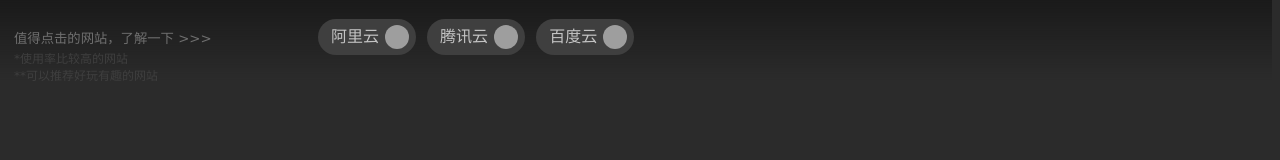
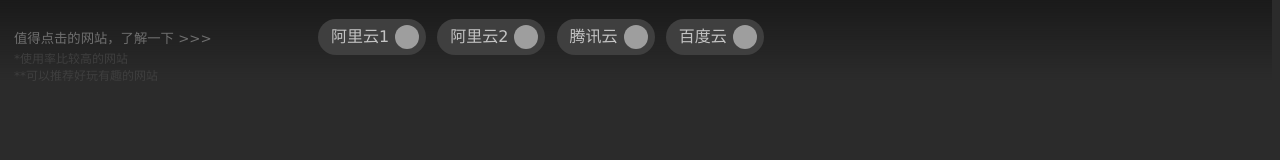
Before and after one commit to yuolvv/177.im, a plain HTML site: page index.html in a window 1280 px wide. Shown: the top 160 px of the page. Drawn offline with Linux system fonts and the light colour scheme; grey boxes are pictures that could not be loaded; files whose address does not match are found by name.

Commit message:
20191126

```diff
--- a/index.html
+++ b/index.html
@@ -365,7 +365,13 @@
         <div class='word'>
             <a href="https://promotion.aliyun.com/ntms/yunparter/invite.html?userCode=5e3lfzbh" target="_blank" class='wordsub' onclick="ga(' send ', 'event ', 'hotwords ', 'click ', 'e ');">
                 <div>
-                    <p class='wordname'>阿里云</p><img src="assets/images/aliyun.png" class="wordicon">
+                    <p class='wordname'>阿里云1</p><img src="assets/images/aliyun.png" class="wordicon">
+                </div>
+            </a>
+
+			<a href="https://s.click.taobao.com/t?e=m%3D2%26s%3DAYjha6o%2Bz8kcQipKwQzePCperVdZeJviEViQ0P1Vf2kguMN8XjClAlvXDCXPasBBwj6Ad6kDUZ1dyx7X%2BKYwWy2NjAHox0QaAtKb%2B42x%2Fl7%2FwOaxdrPYzmcIz%2FPeSO2OYMsSHLWchUVtQl8vLdysepHjKlMEkHC0ZmD53N1AU7B8xG%2BjFJUNJ0vKtvaDQfYbkClB6jgC8iAz%2BYtposB6N2M%2B1FAAYg58xy%2BHtFeiN1whhQs2DjqgEA%3D%3D" target="_blank" class='wordsub' onclick="ga(' send ', 'event ', 'hotwords ', 'click ', 'e ');">
+                <div>
+                    <p class='wordname'>阿里云2</p><img src="assets/images/aliyun.png" class="wordicon">
                 </div>
             </a>
 
```
